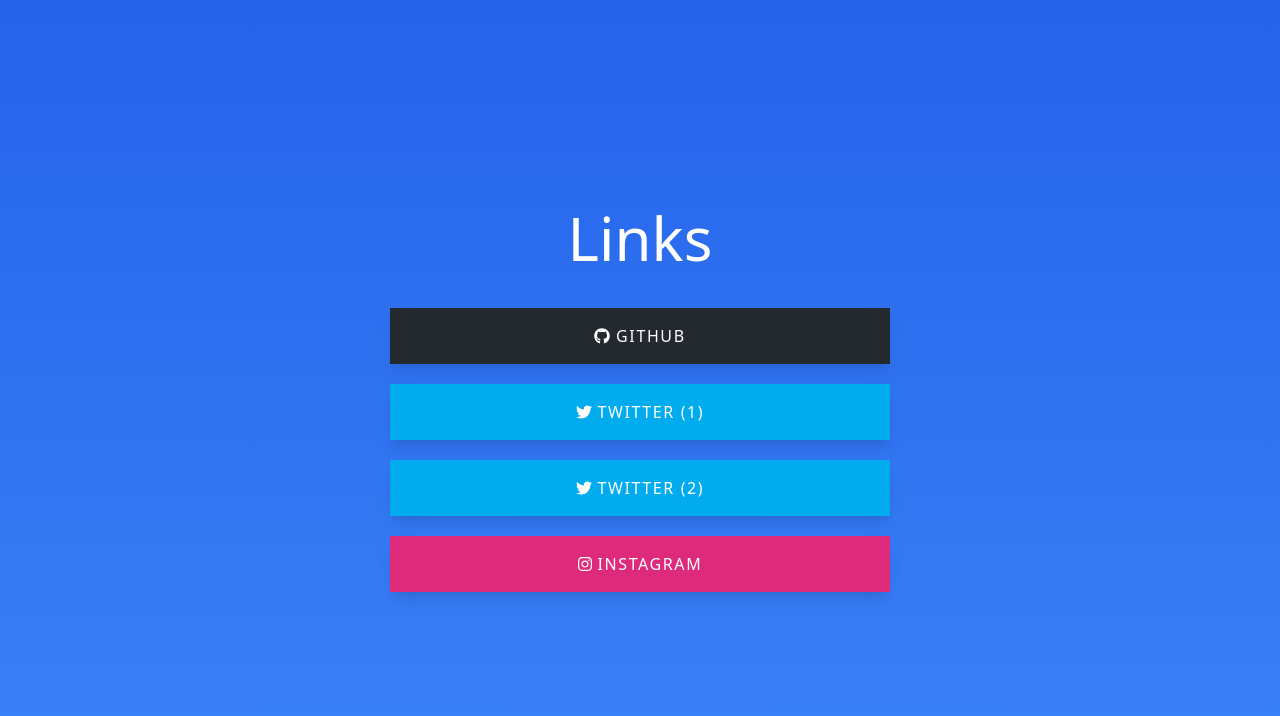
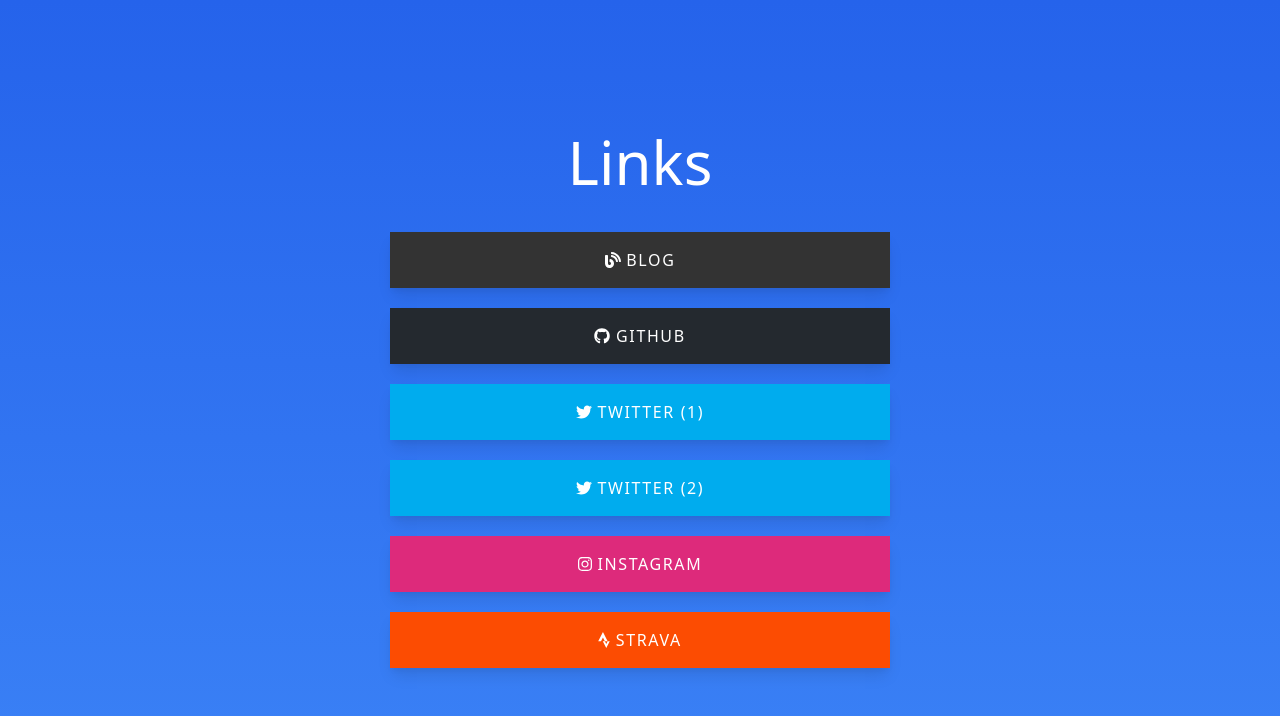
Before and after one commit to Kocal/links, a Vue app: page / in a window 1280 px wide. Shown: the top 716 px of the page. Built offline with nearby package versions, Linux system fonts and the light colour scheme.

Commit message:
feat: make button texts unselectable, add strava and blog links
Close #1
Close #3
Close #4

```diff
--- a/package.json
+++ b/package.json
@@ -9,6 +9,7 @@
   "dependencies": {
     "@fortawesome/fontawesome-svg-core": "^1.2.36",
     "@fortawesome/free-brands-svg-icons": "^5.15.4",
+    "@fortawesome/free-solid-svg-icons": "^5.15.4",
     "@fortawesome/vue-fontawesome": "^3.0.0-4",
     "vue": "^3.2.6"
   },
--- a/src/App.vue
+++ b/src/App.vue
@@ -11,21 +11,29 @@
     </header>
 
     <main class="flex flex-col space-y-5">
-      <Link url="https://github.com/Kocal" class="bg-[#24292f] filter hover:brightness-110 text-white">
+      <Link url="https://hugo.alliau.me" class="bg-[#333] filter hover:brightness-125 text-white">
+        <FontAwesomeIcon :icon="['fas', 'blog']" />
+        Blog
+      </Link>
+      <Link url="https://github.com/Kocal" class="bg-[#24292f] filter hover:brightness-125 text-white">
         <FontAwesomeIcon :icon="['fab', 'github']" />
         GitHub
       </Link>
-      <Link url="https://twitter.com/Kocal_" class="bg-[#00acee] filter hover:brightness-110 text-white">
+      <Link url="https://twitter.com/Kocal_" class="bg-[#00acee] filter hover:brightness-125 text-white">
         <FontAwesomeIcon :icon="['fab', 'twitter']" />
         Twitter (1)
       </Link>
-      <Link url="https://twitter.com/HugoAlliaume" class="bg-[#00acee] filter hover:brightness-110 text-white">
+      <Link url="https://twitter.com/HugoAlliaume" class="bg-[#00acee] filter hover:brightness-125 text-white">
         <FontAwesomeIcon :icon="['fab', 'twitter']" />
         Twitter (2)
       </Link>
-      <Link url="https://www.instagram.com/thekocal" class="bg-[#dd2a7b] filter hover:brightness-110 text-white">
+      <Link url="https://www.instagram.com/thekocal" class="bg-[#dd2a7b] filter hover:brightness-125 text-white">
         <FontAwesomeIcon :icon="['fab', 'instagram']" />
         Instagram
+      </Link>
+      <Link url="https://www.strava.com/athletes/62379808" class="bg-[#fc4c02] filter hover:brightness-125 text-white">
+        <FontAwesomeIcon :icon="['fab', 'strava']" />
+        Strava
       </Link>
     </main>
   </div>
--- a/src/components/Link.vue
+++ b/src/components/Link.vue
@@ -11,7 +11,7 @@
 </script>
 
 <template>
-  <a :href="url" v-bind="$attrs" class="shadow-lg hover:shadow-xl transition p-4 text-center uppercase tracking-widest">
+  <a :href="url" v-bind="$attrs" class="shadow-lg hover:shadow-xl transition p-4 text-center uppercase tracking-widest select-none">
     <slot />
   </a>
 </template>
--- a/src/main.ts
+++ b/src/main.ts
@@ -3,9 +3,10 @@
 import App from './App.vue';
 import { FontAwesomeIcon } from '@fortawesome/vue-fontawesome';
 import { library } from '@fortawesome/fontawesome-svg-core';
-import { faInstagram, faTwitter, faGithub } from '@fortawesome/free-brands-svg-icons';
+import { faBlog } from '@fortawesome/free-solid-svg-icons';
+import { faInstagram, faTwitter, faGithub, faStrava } from '@fortawesome/free-brands-svg-icons';
 
-library.add(faInstagram, faTwitter, faGithub);
+library.add(faBlog, faInstagram, faTwitter, faGithub, faStrava);
 
 const app = createApp(App);
 app.component('FontAwesomeIcon', FontAwesomeIcon);
```
Also changed, not shown: 2 other files (tests, documents, lock files or other folders).
